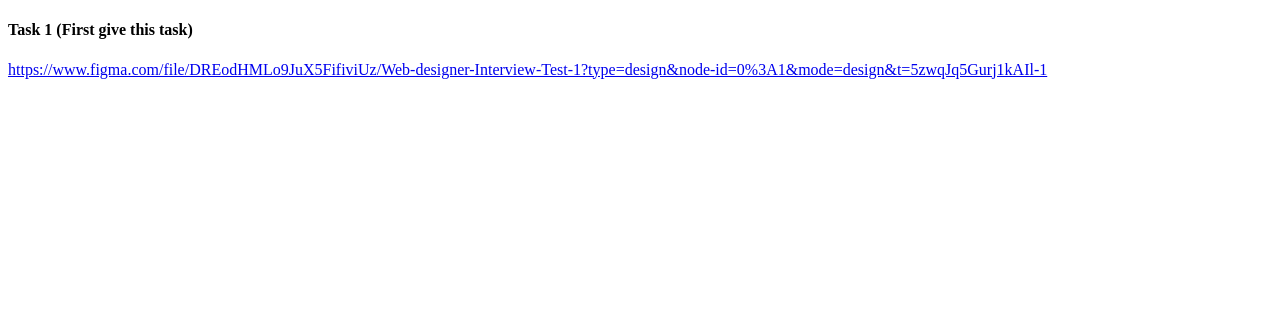
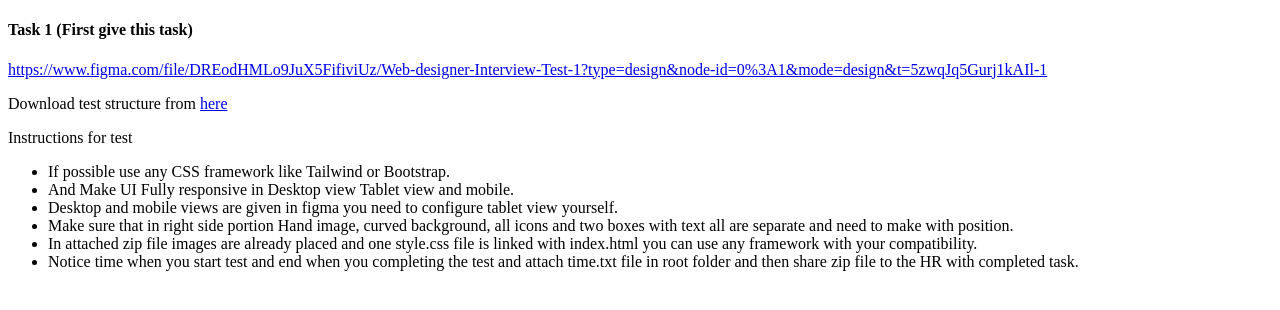
Before and after one commit to harsh-bhavsar-2001/task, a plain HTML site: page index.html in a window 1280 px wide. Drawn offline with Linux system fonts and the light colour scheme.

Commit message:
Update index.html

```diff
--- a/index.html
+++ b/index.html
@@ -15,6 +15,20 @@
                 <a
                     href="https://www.figma.com/file/DREodHMLo9JuX5FifiviUz/Web-designer-Interview-Test-1?type=design&amp;node-id=0%3A1&amp;mode=design&amp;t=5zwqJq5Gurj1kAIl-1">https://www.figma.com/file/DREodHMLo9JuX5FifiviUz/Web-designer-Interview-Test-1?type=design&amp;node-id=0%3A1&amp;mode=design&amp;t=5zwqJq5Gurj1kAIl-1</a>
             </p>
+            <p>
+                Download test structure from <a href="./web%20designer%20test.zip">here</a>
+            </p>
+            <p>
+                Instructions for test
+            </p>
+            <ul>
+                <li>If possible use any CSS framework like Tailwind or Bootstrap.</li>
+                <li>And Make UI Fully responsive in Desktop view Tablet view and mobile.</li>
+                <li>Desktop and mobile views are given in figma you need to configure tablet view yourself.</li>
+                <li>Make sure that in right side portion Hand image, curved background, all icons and two boxes with text all are separate and need to make with position.</li>
+                <li>In attached zip file images are already placed and one style.css file is linked with index.html you can use any framework with your compatibility.</li>
+                <li>Notice time when you start test and end when you completing the test and attach time.txt file in root folder and then share zip file to the HR with completed task.</li>
+            </ul>
             <!-- <h4>Task 2 (If some scenarios are conflicting like candidates are from one office or relatives then give
                 this to other one)</h4>
             <p>
```
